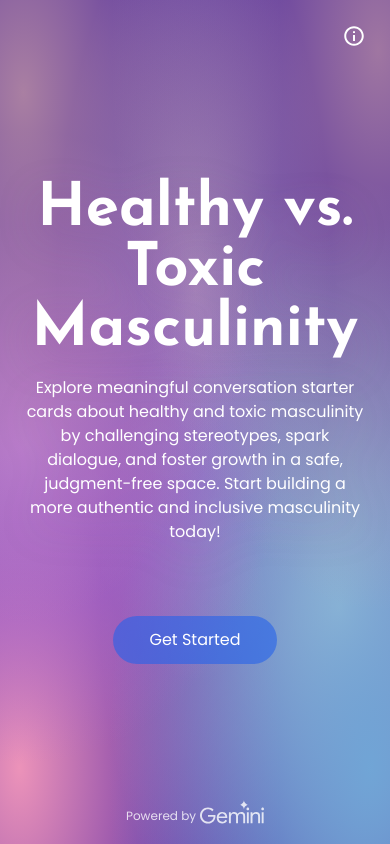
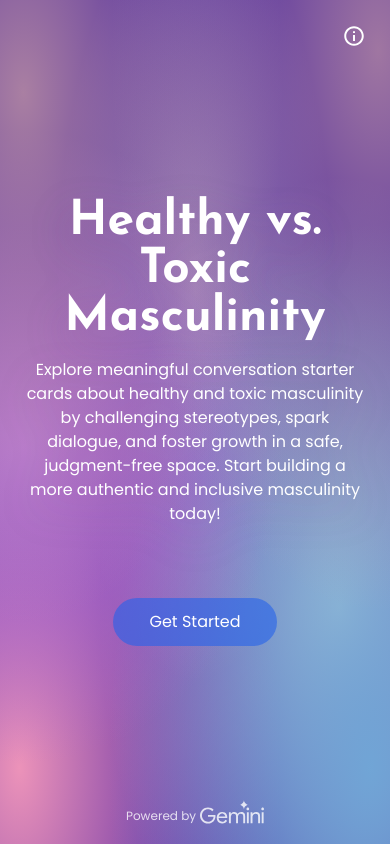
Before and after one commit to drlangh/card-game, a Next.js app: page / in a window 390 px wide. Built offline with nearby package versions, Linux system fonts and the light colour scheme; no server answers.

Commit message:
respomsiveness 2

```diff
--- a/src/components/categories.jsx
+++ b/src/components/categories.jsx
@@ -59,7 +59,7 @@ export default function Categories({ setStep }) {
         <h1 className="text-4xl w-2/3 md:w-auto md:text-6xl font-bold pointer-events-auto text-center">
           Select a category
         </h1>
-        <div className="w-full px-3 flex flex-wrap gap-5 mt-8 items-center justify-center">
+        <div className="w-full px-3 flex flex-wrap gap-3 md:gap-5 mt-8 items-center justify-center">
           {categories.map((cat, index) => {
             const SVGComponent = cat.svgComponent;
 
--- a/src/components/welcome.jsx
+++ b/src/components/welcome.jsx
@@ -4,8 +4,8 @@ import GeminiLogo from '@/../public/gemini.svg';
 
 export default function Welcome() {
   return (
-    <div className="w-12/12 h-full flex items-center justify-center flex-col py-16 px-6 md:px-32 gap-4">
-      <h1 className="text-6xl md:text-7xl font-bold text-white drop-shadow-text text-center">
+    <div className="w-full h-full flex items-center justify-center flex-col py-16 px-6 md:px-32 gap-4">
+      <h1 className="text-5xl md:text-7xl font-bold text-white drop-shadow-text text-center">
         Healthy vs. Toxic Masculinity
       </h1>
       <p className="text-base md:text-lg text-white mb-14 drop-shadow-text text-center">
```
